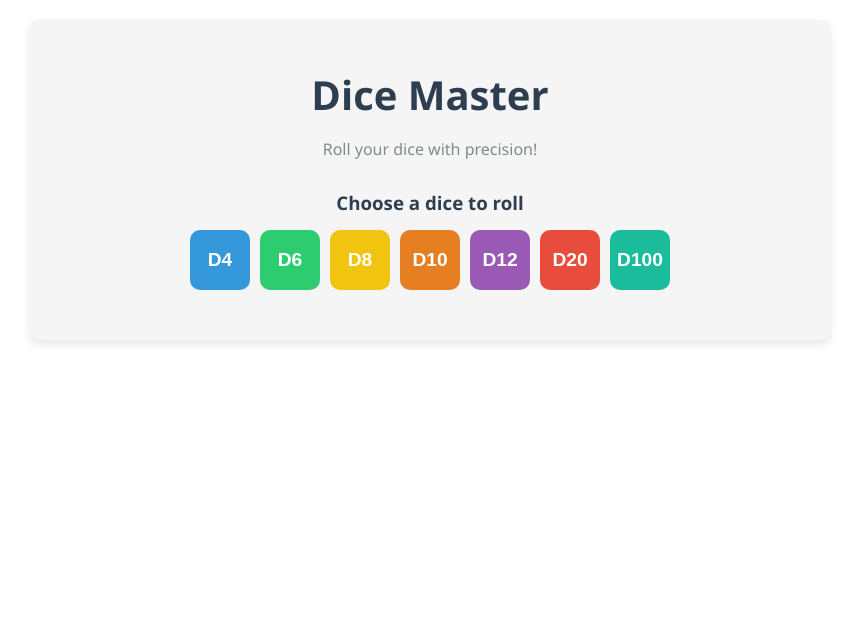
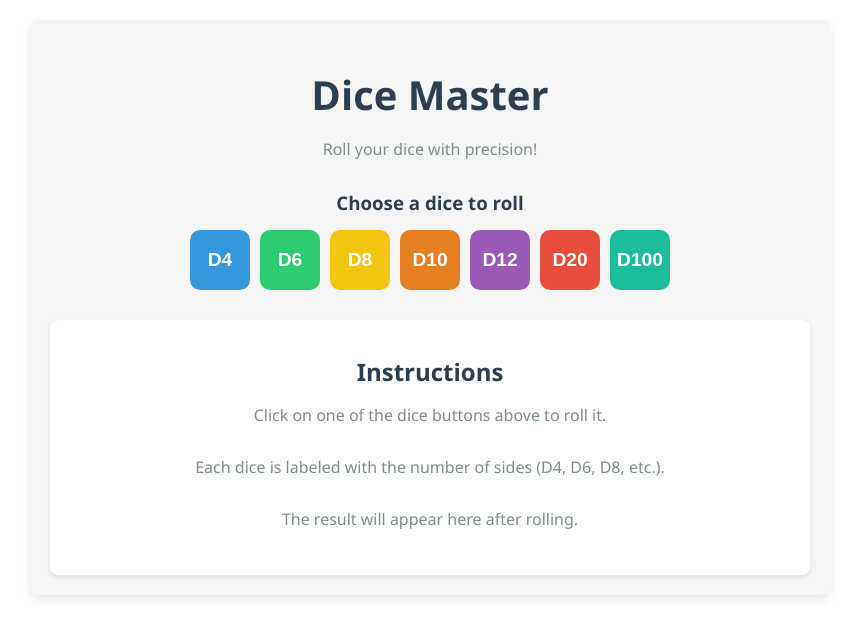
Before and after one commit to felpasl/dice-master, a React (Create React App) app: page / in a window 1280 px wide. Shown: the top 638 px of the page, without its empty margins (210-1069 px from the left). Built offline with nearby package versions, Linux system fonts and the light colour scheme.

Commit message:
Add instructions display for initial dice roll state

```diff
--- a/src/presentation/pages/HomePage.tsx
+++ b/src/presentation/pages/HomePage.tsx
@@ -55,8 +55,17 @@ const HomePage: React.FC<HomePageProps> = ({ rollDiceUseCase }) => {
           <p>You rolled a D{lastRoll.sides} and got: <span className="roll-result">{lastRoll.result}</span></p>
         </div>
       );
+    } else {
+      // Show instructions when no rolls have happened yet
+      return (
+        <div className="last-roll-info">
+          <h2>Instructions</h2>
+          <p>Click on one of the dice buttons above to roll it.</p>
+          <p>Each dice is labeled with the number of sides (D4, D6, D8, etc.).</p>
+          <p>The result will appear here after rolling.</p>
+        </div>
+      );
     }
-    return null;
   };
 
   return (
```
